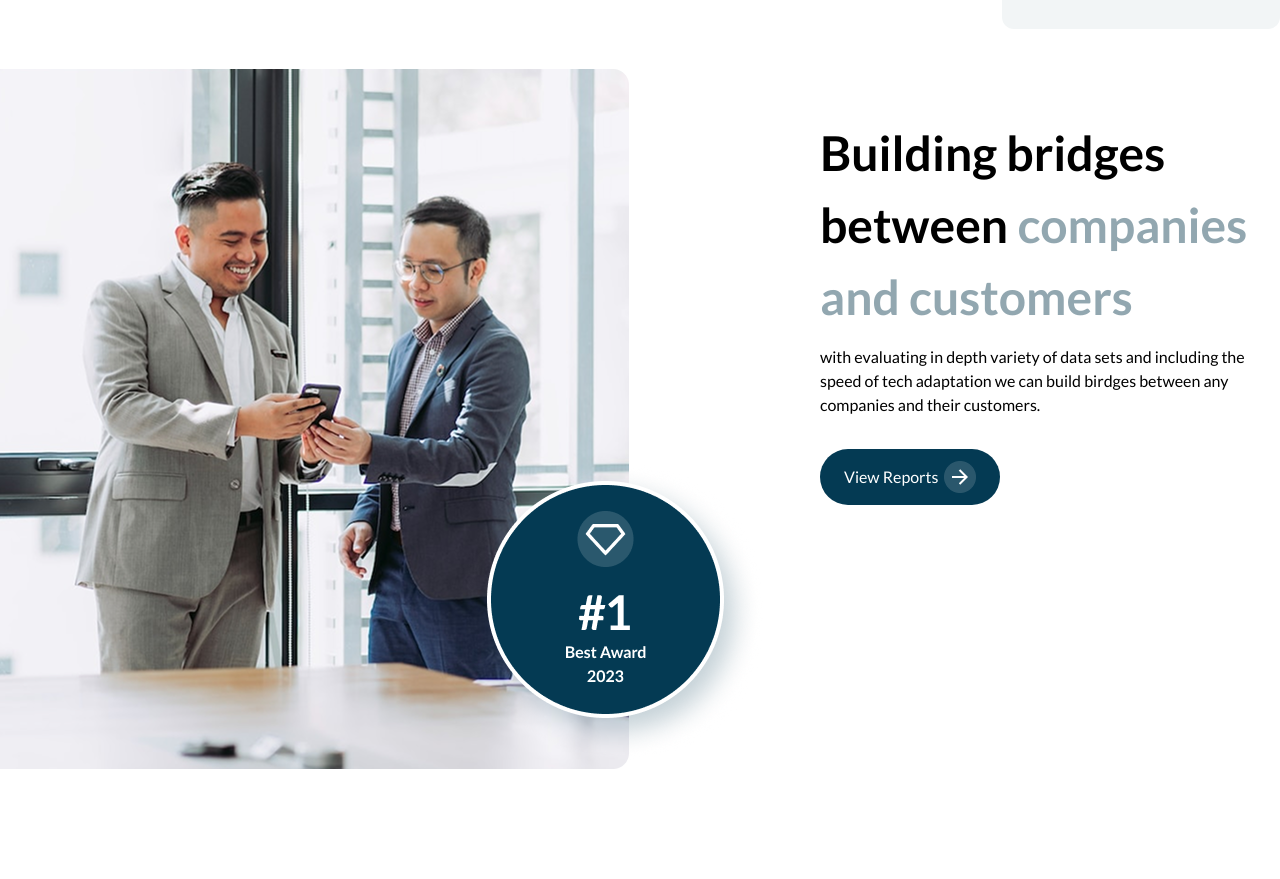
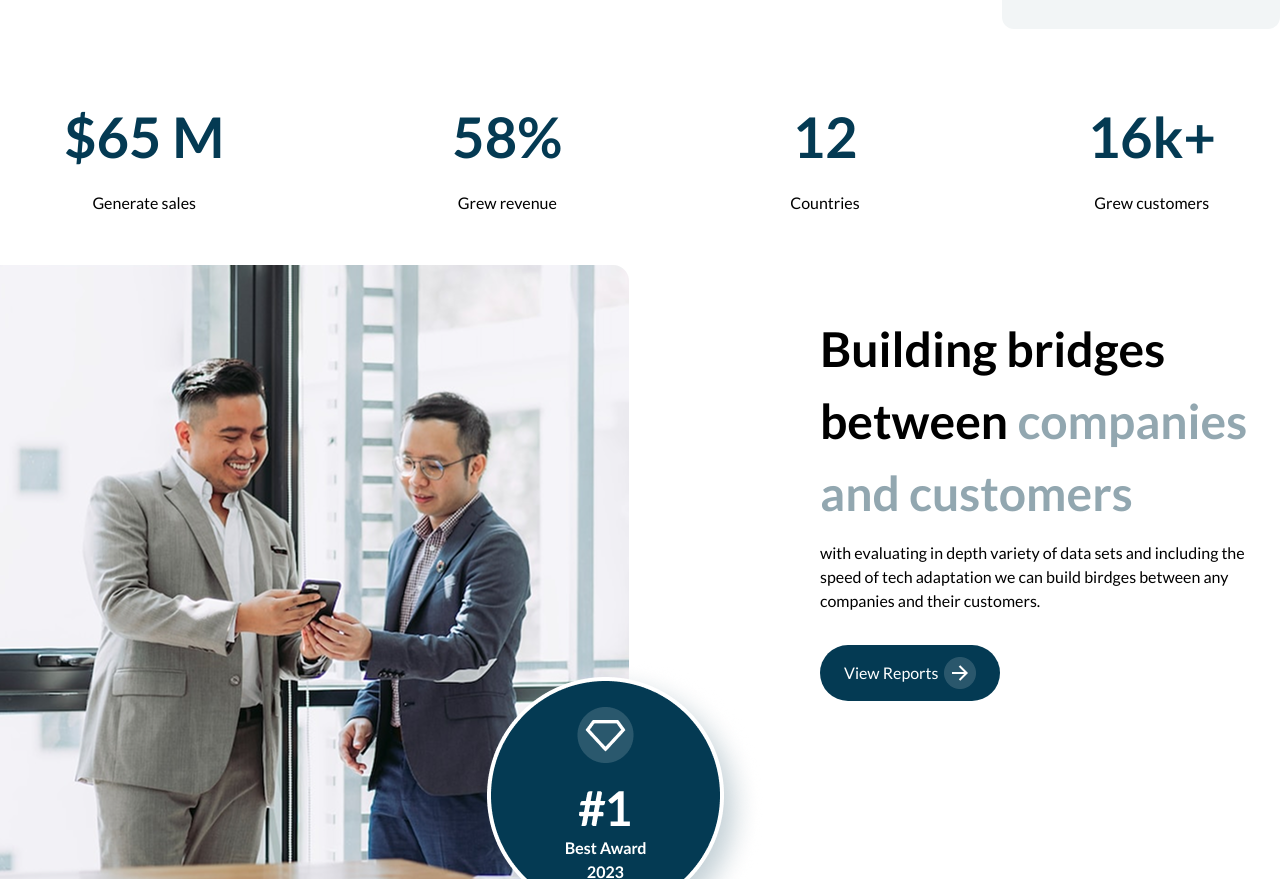
Before and after one commit to ansariazaz/trustco-solo, a plain HTML site: page index.html in a window 1280 px wide. Shown: the part 2477-3356 px from the top of the page. Before the commit the page ends 3252 px from the top, so only its background shows below. Drawn offline with Linux system fonts and the light colour scheme.

Commit message:
number section

```diff
--- a/index.html
+++ b/index.html
@@ -133,6 +133,26 @@
                 </div>
             </div>
         </section>
+        <section id="number">
+            <div class="number-content">
+                <div>
+                    <h1>$65 M</h1>
+                    <p>Generate sales</p>
+                </div>
+                <div>
+                    <h1>58%</h1>
+                    <p>Grew revenue</p>
+                </div>
+                <div>
+                    <h1>12</h1>
+                    <p>Countries</p>
+                </div>
+                <div>
+                    <h1>16k+</h1>
+                    <p>Grew customers</p>
+                </div>
+            </div>
+        </section>
         <section id="bridge">
             <div class="bridge-content">
                 <div class="bridge-left">
--- a/style.css
+++ b/style.css
@@ -329,6 +329,21 @@ li {
 .bridge-right{
     padding: 32px;
 }
+#number{
+    max-width: 1300px;
+    margin:50px auto;
+}
+.number-content{
+    width: 90%;
+    margin: 0 auto;
+    display: flex;
+    justify-content: space-between;
+    align-items: center;
+    text-align: center;
+}
+.number-content h1{
+  color: var(--primary-color);
+}
 @media (max-width: 890px) {
   html {
     font-size: 12px;
```
